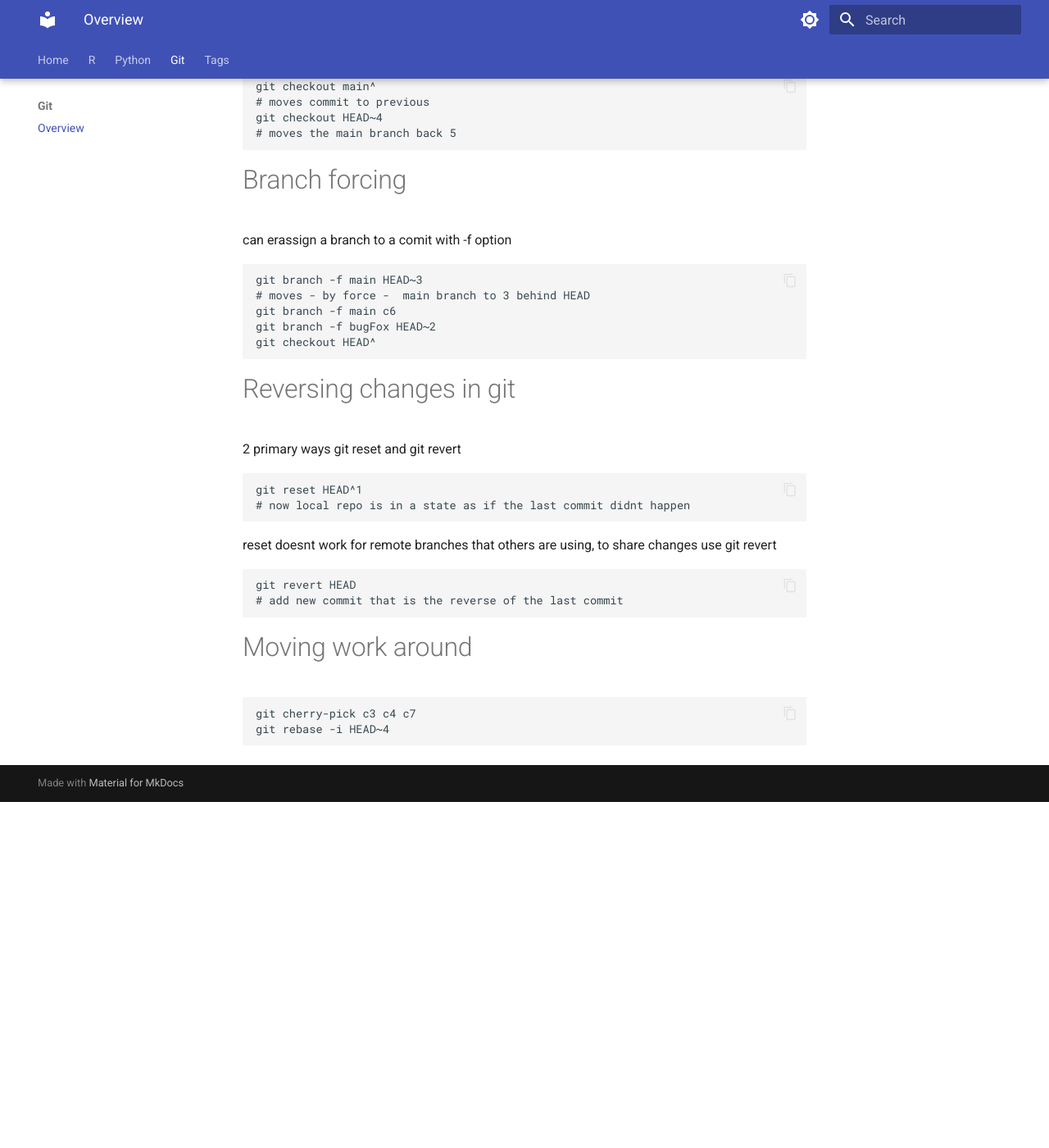
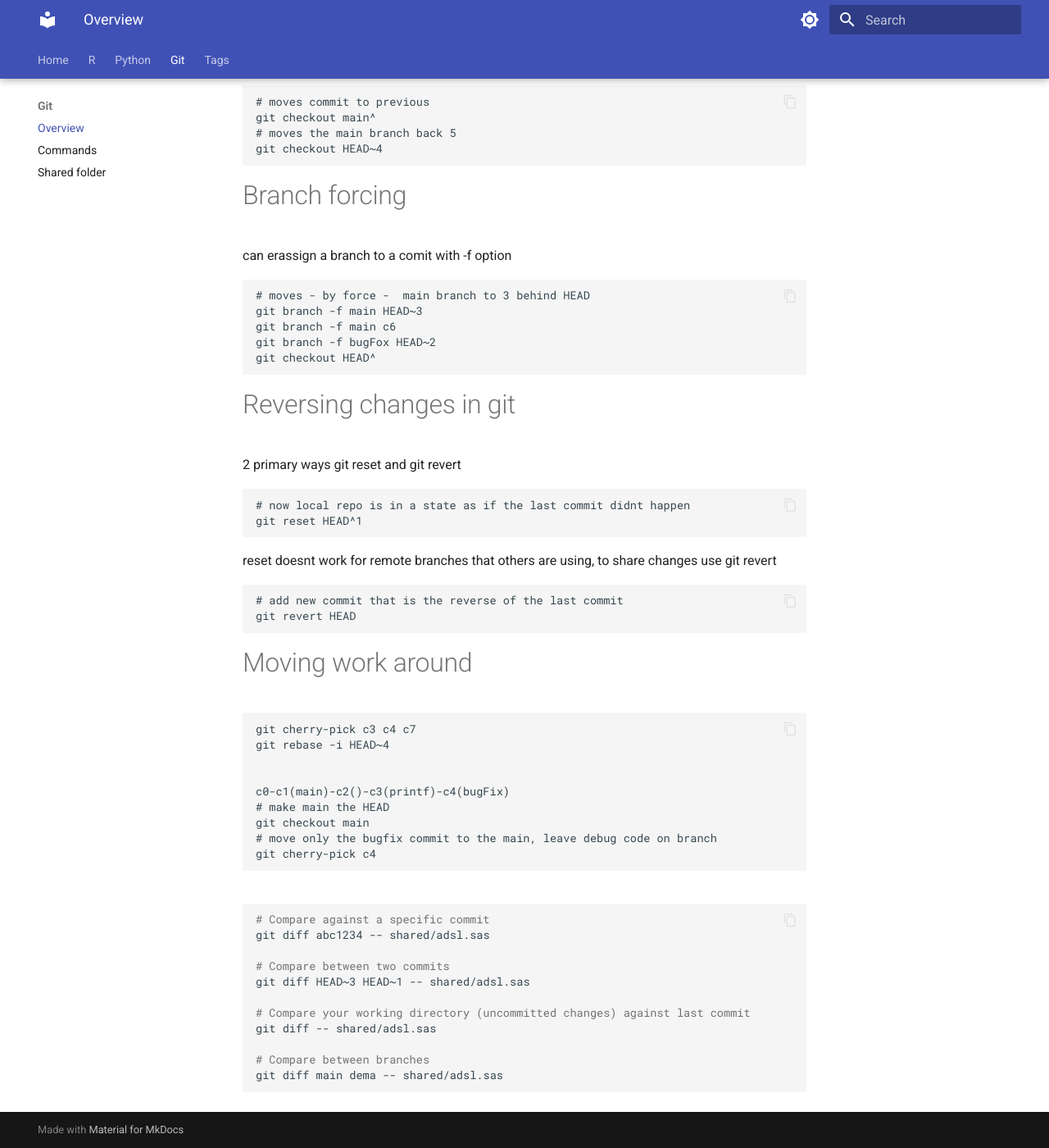
Before and after one commit to TrevorCl/mkdocs, an MkDocs documentation site: the page built from docs/git/index.md, in a window 1280 px wide and 1400 px high, scrolled down 1871 px. Shown: the whole window at 82% size. Built offline with MkDocs 1.6.1 and Material for MkDocs 9.7.7, drawn with Linux system fonts in a browser that asks for light colours; before the commit the page ends 2849 px from its top, so only the background shows below that; some of the changed text lies outside the part shown.

Commit message:
added shared code page for git

````diff
--- a/docs/git/index.md
+++ b/docs/git/index.md
@@ -33,10 +33,11 @@ git merge bugFix
 A second way to combine work between branches is rebasing.  Takes a set of commits, 'copies' them and puts them somewhere else.  Makes a nice linear sequence of commits.  THe log of the repo will be cleaner if only rebasing is allowed.
 If 2 branches, bugFix currently selected, to move our work from bugFix directly into the main, it would look like these 2 features were developed sequentially, rather than in reality in parallel.
 ```git
+# moves commit to a commit that has main as a parent
 git rebase main
-# moves commit to a commit that has main as a parent
+
+# moves the main branch reference forward in history
 git rebase bugFix
-# moves the main branch reference forward in history
 ```
 
 # Detached Head
@@ -47,8 +48,8 @@ Normally HEAD points to a branch name (like bugFix) whcn you commit the status i
 Detaching HEAD is just attaching it to a commit instead of a branch.
 
 ```git
+# moves commit to a commit that has main as a parent
 git checkout c1
-# moves commit to a commit that has main as a parent
 ```
 
 # Relative refs
@@ -56,17 +57,17 @@ git log to see commits
 Move upwards one commit at a time with ^
 Move upwards a number with ~<num>
 ```git
+# moves commit to previous
 git checkout main^
-# moves commit to previous
+# moves the main branch back 5
 git checkout HEAD~4
-# moves the main branch back 5
 ```
 
 # Branch forcing
 can erassign a branch to a comit with -f option
 ```git
+# moves - by force -  main branch to 3 behind HEAD
 git branch -f main HEAD~3
-# moves - by force -  main branch to 3 behind HEAD
 git branch -f main c6
 git branch -f bugFox HEAD~2
 git checkout HEAD^
@@ -75,17 +76,39 @@ git checkout HEAD^
 # Reversing changes in git
 2 primary ways git reset and git revert
 ```git
+# now local repo is in a state as if the last commit didnt happen
 git reset HEAD^1
-# now local repo is in a state as if the last commit didnt happen
 ```
 reset doesnt work for remote branches that others are using, to share changes use git revert
 ```git
+# add new commit that is the reverse of the last commit
 git revert HEAD
-# add new commit that is the reverse of the last commit
 ```
 
 # Moving work around
 ```git
 git cherry-pick c3 c4 c7
 git rebase -i HEAD~4
+
+
+c0-c1(main)-c2()-c3(printf)-c4(bugFix)
+# make main the HEAD
+git checkout main
+# move only the bugfix commit to the main, leave debug code on branch
+git cherry-pick c4
 ```
+
+#
+```bash
+# Compare against a specific commit
+git diff abc1234 -- shared/adsl.sas
+
+# Compare between two commits
+git diff HEAD~3 HEAD~1 -- shared/adsl.sas
+
+# Compare your working directory (uncommitted changes) against last commit
+git diff -- shared/adsl.sas
+
+# Compare between branches
+git diff main dema -- shared/adsl.sas
+```
--- a/mkdocs.yml
+++ b/mkdocs.yml
@@ -19,9 +19,6 @@ theme:
         name: Switch to light mode
 
   features:
-    - navigation.instant
-    - navigation.instant.progress
-    - navigation.instant.preview
     - navigation.tracking
     - navigation.tabs
     - navigation.tabs.sticky
@@ -66,4 +63,6 @@ nav:
     - fastapi: python/fastapi/introduction.md
   - Git:
     - Overview: git/index.md
+    - Commands: git/commands.md
+    - Shared folder: git/shared folder.md
   - Tags: tags.md
````
Also changed, not shown: docs/git/commands.md (added, +10 -0 lines), docs/git/shared folder.md (added, +154 -0 lines), docs/r/R doc.md (+7 -0 lines), 1 other file.
